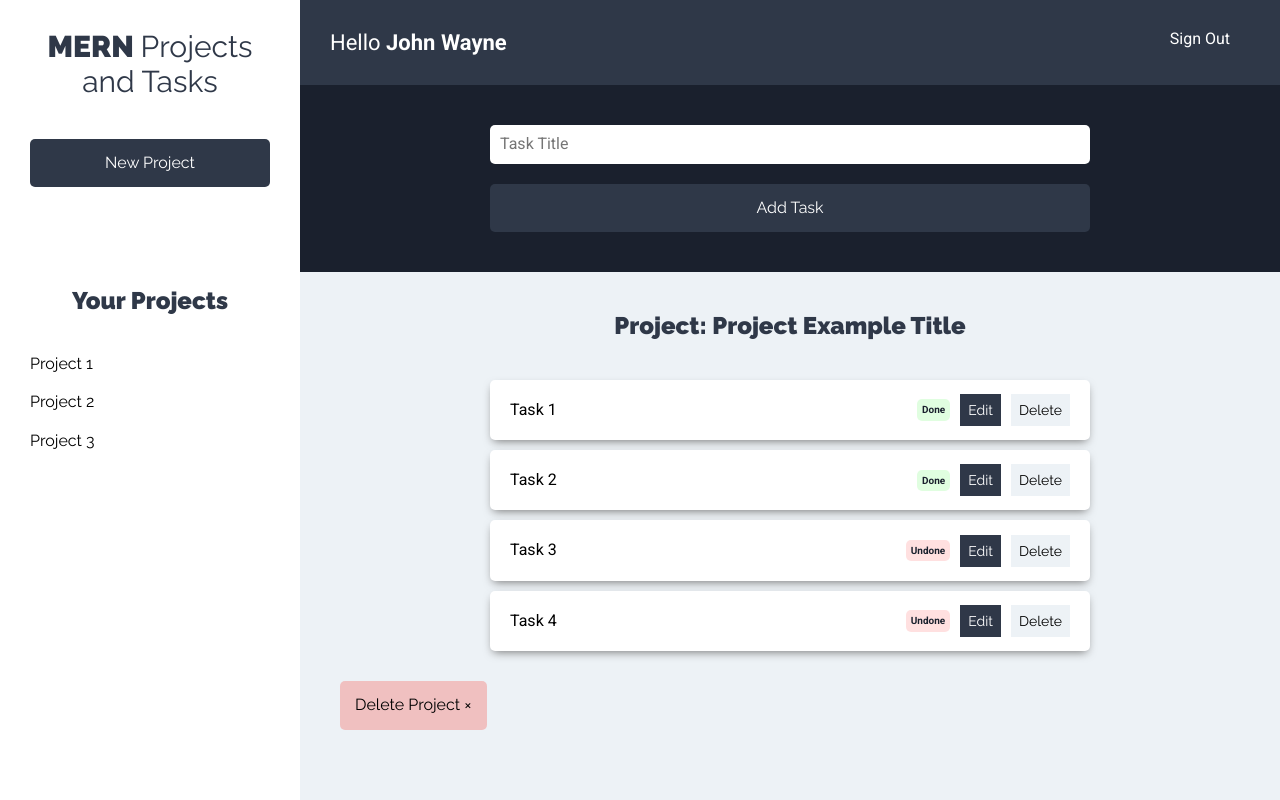
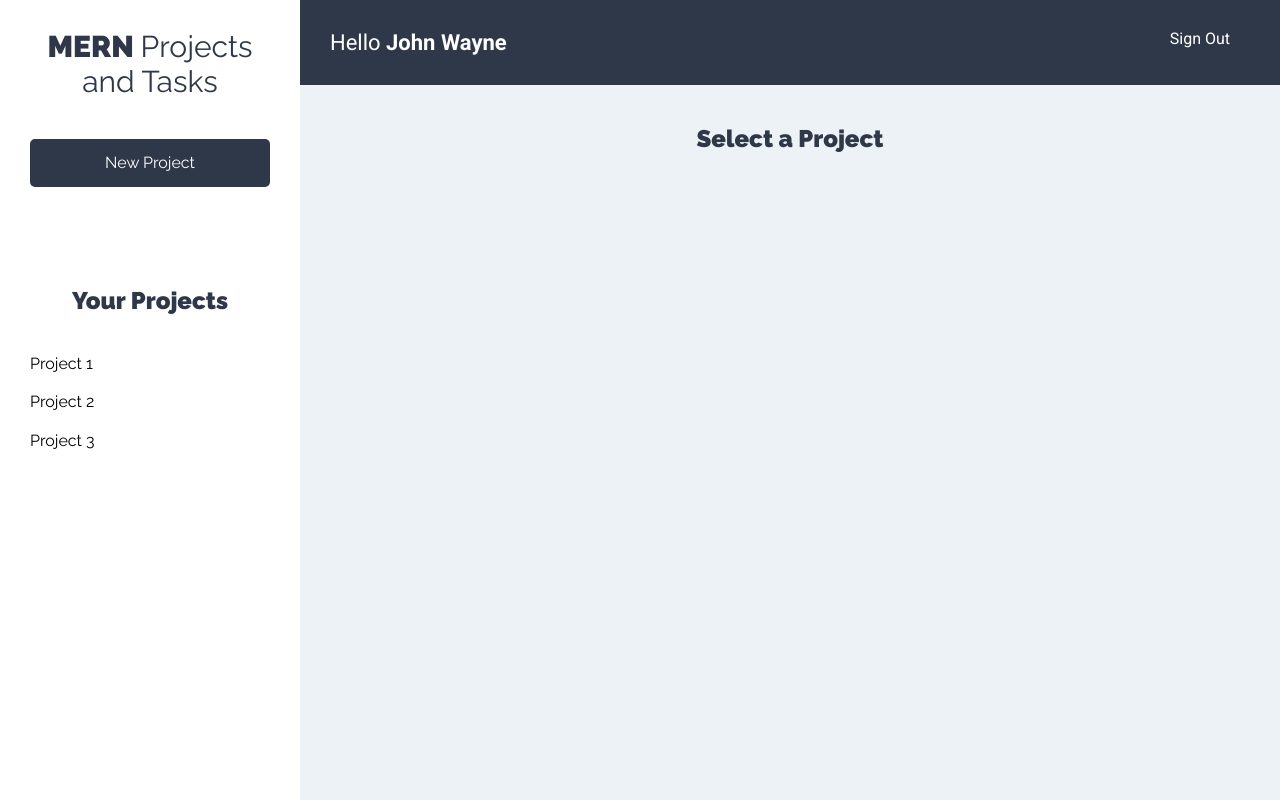
Before and after one commit to cristianortiz/MERN_Project, a React (Create React App) app in the folder client/: page /projects in a window 1280 px wide. Built offline with nearby package versions, Linux system fonts and the light colour scheme.

Commit message:
delete a project functionality

```diff
--- a/client/src/components/projects/ProjectsList.js
+++ b/client/src/components/projects/ProjectsList.js
@@ -14,7 +14,7 @@ const ProjectsList = () => {
   }, []);
 
   //check if projects array is not empty
-  if (projects.length === 0) return null;
+  if (projects.length === 0) return <p>Create a New Project</p>;
 
   return (
     <ul className="list-projects">
--- a/client/src/components/tasks/SingleTask.js
+++ b/client/src/components/tasks/SingleTask.js
@@ -6,11 +6,11 @@ const SingleTask = ({ task }) => {
       <div className="state">
         {task.state ? (
           <button type="button" className="done">
-            Done
+            Complete
           </button>
         ) : (
-          <button type="button" className="undone">
-            Undone
+          <button type="button" className="pending">
+            Pending
           </button>
         )}
       </div>
--- a/client/src/components/tasks/TaskForm.js
+++ b/client/src/components/tasks/TaskForm.js
@@ -1,5 +1,13 @@
-import React from "react";
+import React, { useContext } from "react";
+import ProjectContext from "../../context/projects/projectContext";
 const TaskForm = () => {
+  //call the context and destructuring a project selected by de user
+  const projectsContext = useContext(ProjectContext);
+  const { active_project } = projectsContext;
+  //if there ir no project selected yet
+  if (!active_project) return null;
+  const project_selected = active_project;
+
   return (
     <div className="form">
       <form>
--- a/client/src/components/tasks/TasksList.js
+++ b/client/src/components/tasks/TasksList.js
@@ -1,6 +1,22 @@
-import React, { Fragment } from "react";
+import React, { Fragment, useContext } from "react";
+import ProjectContext from "../../context/projects/projectContext";
 import SingleTask from "./SingleTask";
 const TasksList = () => {
+  //using projectContext to use their props and functions
+  const projectsContext = useContext(ProjectContext);
+  //destructruring active_project, deleteProject from projectcontext
+  const { active_project, deleteProject } = projectsContext;
+  //if there is no project selected or clicked previously
+  if (!active_project) return <h2>Select a Project</h2>;
+  //the project in which the user makes click, are flagged as active, and now is the selected to show its data
+  const [project_selected] = active_project;
+
+  //function in onClick event
+  const onclickDelProject = () => {
+    //call the projectState function to delete a project from state
+    deleteProject(project_selected.id);
+  };
+
   //test tasks array
   const tasks = [
     { task_name: "Task 1", state: true },
@@ -11,7 +27,7 @@ const TasksList = () => {
 
   return (
     <Fragment>
-      <h2>Project: Project Example Title</h2>
+      <h2>{project_selected.proj_name}</h2>
       <ul className="list-tasks">
         {tasks.length === 0 ? (
           <li className="task">No Tasks Created</li>
@@ -19,7 +35,11 @@ const TasksList = () => {
           tasks.map((task) => <SingleTask task={task} />)
         )}
       </ul>
-      <button type="button" className="btn btn-delete">
+      <button
+        onClick={onclickDelProject}
+        type="button"
+        className="btn btn-delete"
+      >
         Delete Project &times;
       </button>
     </Fragment>
--- a/client/src/context/projects/projectReducer.js
+++ b/client/src/context/projects/projectReducer.js
@@ -4,6 +4,7 @@ import {
   ADD_PROJECT,
   VALIDATE_FORM,
   ACTIVE_PROJECT,
+  DELETE_PROJECT,
 } from "../../types"; //type to link the projectState whit ProjectReducer
 
 export default (state, action) => {
@@ -36,8 +37,19 @@ export default (state, action) => {
         ...state,
         //filter  if the project id to flag as active is in projects state array
         active_project: state.projects.filter(
-          (project) => project.id === action.payload
+          (project) => project.id === action.payload //state the project data in action_project prop
         ),
+      };
+
+    case DELETE_PROJECT:
+      return {
+        ...state,
+        //filter  if the project id flagged to delete is in the projects state array
+        projects: state.projects.filter(
+          //search and copy all the projects in the state except the one selected to delete
+          (project) => project.id !== action.payload
+        ),
+        active_project: null, //reset the active_project flag
       };
     default:
       return state;
--- a/client/src/context/projects/projectState.js
+++ b/client/src/context/projects/projectState.js
@@ -5,6 +5,7 @@ import {
   ADD_PROJECT,
   VALIDATE_FORM,
   ACTIVE_PROJECT,
+  DELETE_PROJECT,
 } from "../../types";
 import projectContext from "./projectContext";
 import projectReducer from "./projectReducer";
@@ -73,19 +74,27 @@ const ProjectState = (props) => {
     });
   };
 
+  //delete a project by id
+  const deleteProject = (project_id) => {
+    dispatch({
+      type: DELETE_PROJECT,
+      payload: project_id,
+    });
+  };
   //return the context provider to get access to the other components related whit Projects to projectState
   return (
     <projectContext.Provider
       value={{
         projects: state.projects, //list of projects in projectState from BD for exanple
         show_form: state.show_form, //project state prop  to toggle show/hide new form project
-        form_error: state.form_error, //toggle true false is there ir for validation error
-        active_project: state.active_project, //id of a project flag it as active
+        form_error: state.form_error, //toggle true/false if there is a form validation error
+        active_project: state.active_project, //id of a project flag it as active, after that, states the selected project data
         showProjectForm, // function to handle show_form prop
         getProjects, //function to get projects from BD and populates projects list
-        addProject,
-        showError,
-        activeProject,
+        addProject, //to add a new project into state and later in BD
+        showError, //to show error in form validation
+        activeProject, //to flag a project as active when a user click it
+        deleteProject, //delete a project from the projectState array of projects and later in BD
       }}
     >
       {props.children}
--- a/client/src/index.css
+++ b/client/src/index.css
@@ -257,7 +257,7 @@ aside {
   background-color: rgba(154, 252, 154, 0.3);
   color: var(--gris3);
 }
-.undone {
+.pending {
   background-color: rgba(255, 178, 178, 0.4);
   color: var(--gris3);
 }
--- a/client/src/types/index.js
+++ b/client/src/types/index.js
@@ -8,3 +8,4 @@ export const ADD_PROJECT = "ADD_PROJECT";
 export const VALIDATE_FORM = "VALIDATE_FORM";
 //flag a project in active mode
 export const ACTIVE_PROJECT = "ACTIVE_PROJECT";
+export const DELETE_PROJECT = "DELETE_PROJECT";
```
